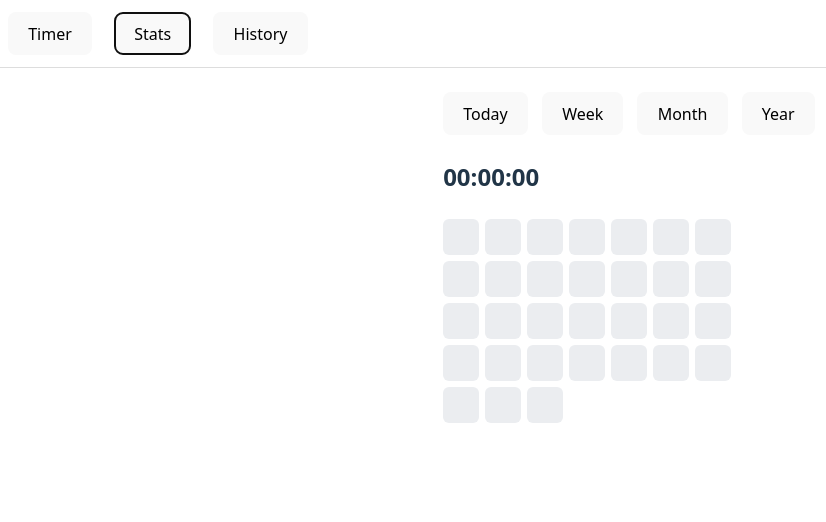
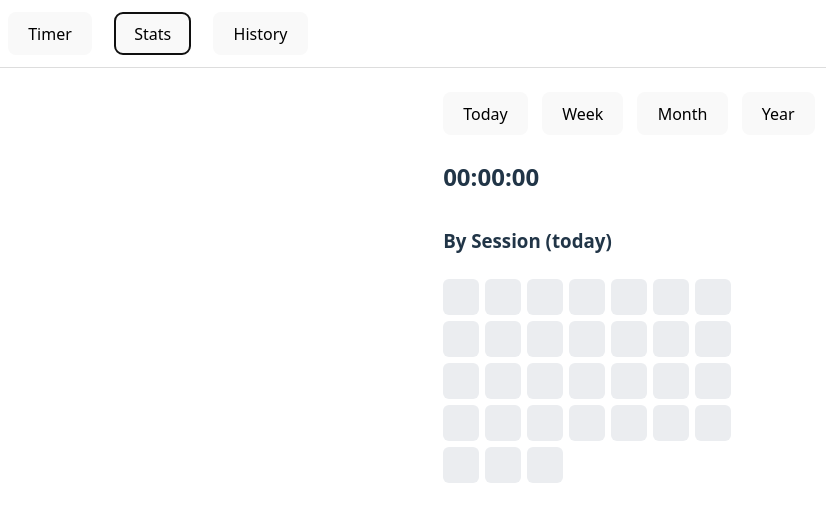
Before and after one commit to BusraKahraman/study-tracker, a React (Vite) app: page / in a window 1280 px wide. Both pictures are taken after a click on the button "Stats". Shown: the top 522 px of the page, without its empty margins (8-834 px from the left). Built offline with nearby package versions, Linux system fonts and the light colour scheme.

Commit message:
List sessions in stats

```diff
--- a/src/App.jsx
+++ b/src/App.jsx
@@ -158,7 +158,9 @@ export default function App() {
 					</div>
 				)}
 
-				{activeTab === 'stats' && <Stats data={studyData} />}
+				{activeTab === 'stats' && (
+					<Stats data={studyData} sessions={visibleSessions} />
+				)}
 
 				{activeTab === 'history' && (
 					<History
--- a/src/components/Stats.jsx
+++ b/src/components/Stats.jsx
@@ -1,4 +1,4 @@
-import React from 'react';
+import React, { useMemo, useState } from 'react';
 import {
 	LineChart,
 	Line,
@@ -17,16 +17,19 @@ import {
 } from '../utils/date';
 import Heatmap from './Heatmap';
 
-export default function Stats({ data }) {
-	const [activeTab, setActiveTab] = React.useState('today');
+export default function Stats({ data, sessions }) {
+	const [activeTab, setActiveTab] = useState('today');
 
-	const entries = sortDatesAsc(
-		Object.entries(data).map(([date, sessions]) => [
+	const entries = useMemo(() => {
+		return sortDatesAsc(
+			Object.entries(data).map(([date, daySessions]) => [
 				date,
-			Object.values(sessions).reduce((a, b) => a + b, 0),
+				Object.values(daySessions).reduce((a, b) => a + b, 0),
 			])
 		);
+	}, [data]);
 
+	const values = useMemo(() => {
 		let today = 0;
 		let week = 0;
 		let month = 0;
@@ -39,56 +42,72 @@ export default function Stats({ data }) {
 			if (isThisYear(date)) year += seconds;
 		});
 
-	const values = {
-		today,
-		week,
-		month,
-		year,
-	};
+		return { today, week, month, year };
+	}, [entries]);
 
-	const weeklyChartData = entries
+	const weeklyChartData = useMemo(() => {
+		return entries
 			.filter(([date]) => isThisWeek(date))
 			.map(([date, seconds]) => ({
-			date,
 				label: formatDateLabel(date),
 				hours: +(seconds / 3600).toFixed(2),
-		}))
-		.sort(sortDatesAsc);
+			}));
+	}, [entries]);
 
-	const monthlyChartData = entries
+	const monthlyChartData = useMemo(() => {
+		return entries
 			.filter(([date]) => isThisMonth(date))
 			.map(([date, seconds]) => ({
-			date,
 				label: formatDateLabel(date),
 				hours: +(seconds / 3600).toFixed(2),
-		}))
-		.sort(sortDatesAsc);
+			}));
+	}, [entries]);
 
-	const yearlyChartData = Array.from({ length: 12 }, (_, month) => {
+	const yearlyChartData = useMemo(() => {
+		return Array.from({ length: 12 }, (_, month) => {
 			const total = entries.reduce((sum, [date, seconds]) => {
 				const d = new Date(date);
 				return isThisYear(date) && d.getMonth() === month ? sum + seconds : sum;
 			}, 0);
 
 			return {
-			label: new Date(0, month).toLocaleString('en', { month: 'short' }),
+				label: new Date(0, month).toLocaleString('en', {
+					month: 'short',
+				}),
 				hours: +(total / 3600).toFixed(2),
 			};
 		});
+	}, [entries]);
 
 	let chartData = [];
-
 	if (activeTab === 'week') chartData = weeklyChartData;
 	if (activeTab === 'month') chartData = monthlyChartData;
 	if (activeTab === 'year') chartData = yearlyChartData;
 
+	const datePredicates = {
+		today: isToday,
+		week: isThisWeek,
+		month: isThisMonth,
+		year: isThisYear,
+	};
+
+	const sessionTotals = useMemo(() => {
+		const totals = {};
+		const isInRange = datePredicates[activeTab];
+
+		for (const [date, daySessions] of Object.entries(data)) {
+			if (!isInRange(date)) continue;
+
+			for (const [session, seconds] of Object.entries(daySessions)) {
+				totals[session] = (totals[session] || 0) + seconds;
+			}
+		}
+
+		return totals;
+	}, [data, activeTab]);
+
 	return (
-		<div
-			style={{
-				maxWidth: '900px',
-				margin: '0 auto',
-			}}
-		>
+		<div style={{ maxWidth: '900px', margin: '0 auto' }}>
 			{/* Tabs */}
 			<div style={{ display: 'flex', gap: '8px', marginBottom: '12px' }}>
 				<button onClick={() => setActiveTab('today')}>Today</button>
@@ -96,10 +115,13 @@ export default function Stats({ data }) {
 				<button onClick={() => setActiveTab('month')}>Month</button>
 				<button onClick={() => setActiveTab('year')}>Year</button>
 			</div>
-			{/* Active tab value */}
+
+			{/* Total for active range */}
 			<p style={{ fontSize: '1.5rem', fontWeight: 'bold' }}>
 				{formatTime(values[activeTab])}
 			</p>
+
+			{/* Chart */}
 			{activeTab !== 'today' && chartData.length > 0 && (
 				<div style={{ width: '100%', height: 250, marginTop: '20px' }}>
 					<ResponsiveContainer width='100%' height={250}>
@@ -111,21 +133,45 @@ export default function Stats({ data }) {
 								textAnchor='end'
 								height={60}
 							/>
-
-							<YAxis
-								domain={[0, 'auto']}
-								tickFormatter={(value) => `${value}h`}
-							/>
-
+							<YAxis domain={[0, 'auto']} tickFormatter={(v) => `${v}h`} />
 							<Tooltip
-								formatter={(value) => formatTooltipTime(value)}
-								labelFormatter={(label) => `Date: ${label}`}
+								formatter={(v) => formatTooltipTime(v)}
+								labelFormatter={(l) => `Date: ${l}`}
 							/>
 							<Line type='linear' dataKey='hours' dot={{ r: 3 }} />
 						</LineChart>
 					</ResponsiveContainer>
 				</div>
 			)}
+
+			{/* Session breakdown */}
+			<div style={{ marginTop: '32px' }}>
+				<h3>By Session ({activeTab})</h3>
+
+				{sessions
+					.slice()
+					.sort((a, b) => (sessionTotals[b] || 0) - (sessionTotals[a] || 0))
+					.map((session) => {
+						const totalSeconds = sessionTotals[session] || 0;
+						if (totalSeconds === 0) return null;
+
+						return (
+							<div
+								key={session}
+								style={{
+									display: 'flex',
+									justifyContent: 'space-between',
+									padding: '6px 0',
+									borderBottom: '1px solid #eee',
+								}}
+							>
+								<span>{session}</span>
+								<strong>{formatTime(totalSeconds)}</strong>
+							</div>
+						);
+					})}
+			</div>
+
 			<Heatmap data={data} />
 		</div>
 	);
```
Lines whose indentation alone changed are shown as unchanged.
